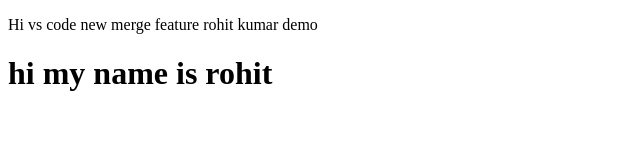
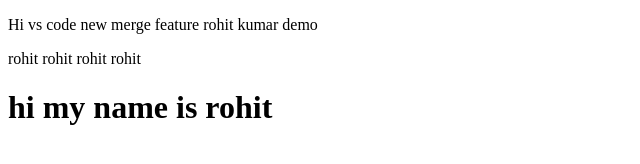
Before and after one commit to rohitsmcet/git-merge-demo, a plain HTML site: page index.html in a window 1280 px wide. Shown: the whole page, without its empty margins (0-640 px from the left). Drawn offline with Linux system fonts and the light colour scheme.

Commit message:
added span

```diff
--- a/index.html
+++ b/index.html
@@ -8,6 +8,10 @@
   </head>
   <body>
     <p>Hi vs code new merge feature rohit kumar demo</p>
+    <span>rohit</span>
+    <span>rohit</span>
+    <span>rohit</span>
+    <span>rohit</span>
     <h1>hi my name is rohit</h1>
   </body>
 </html>
```
